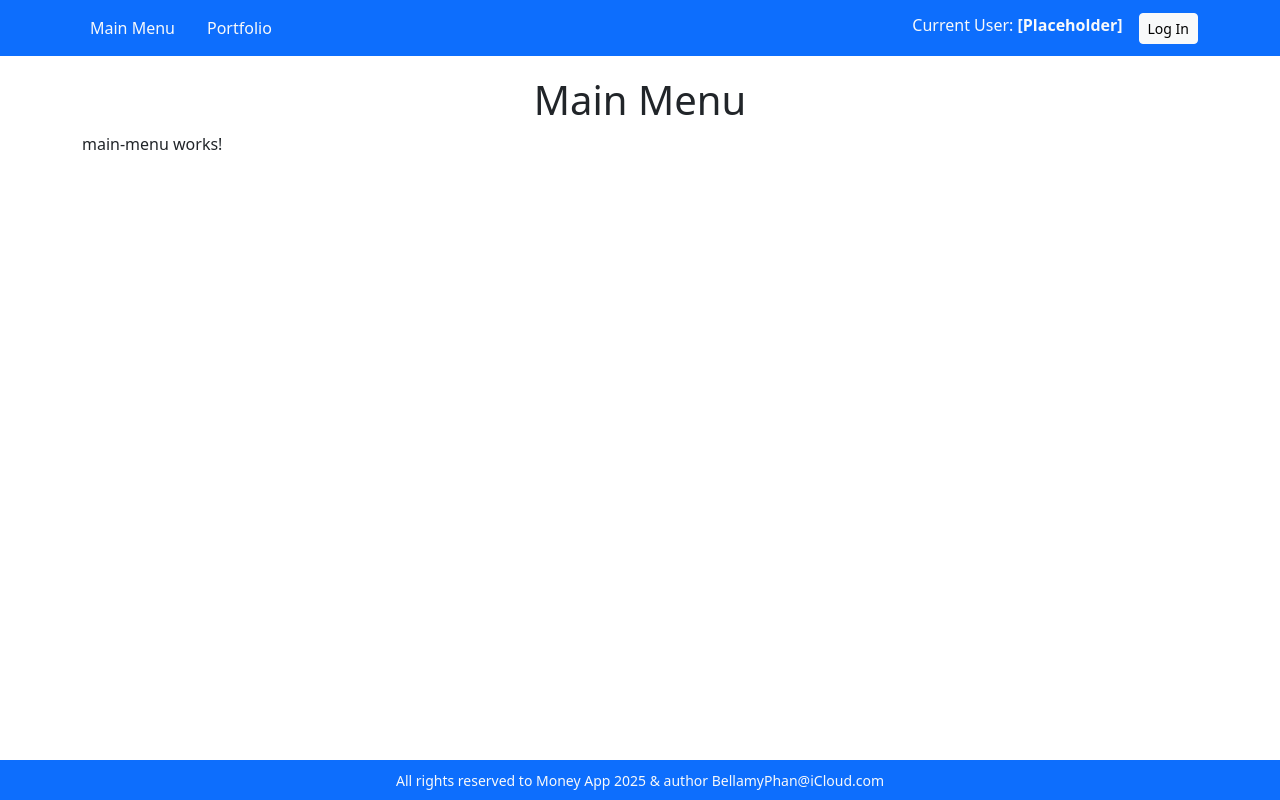
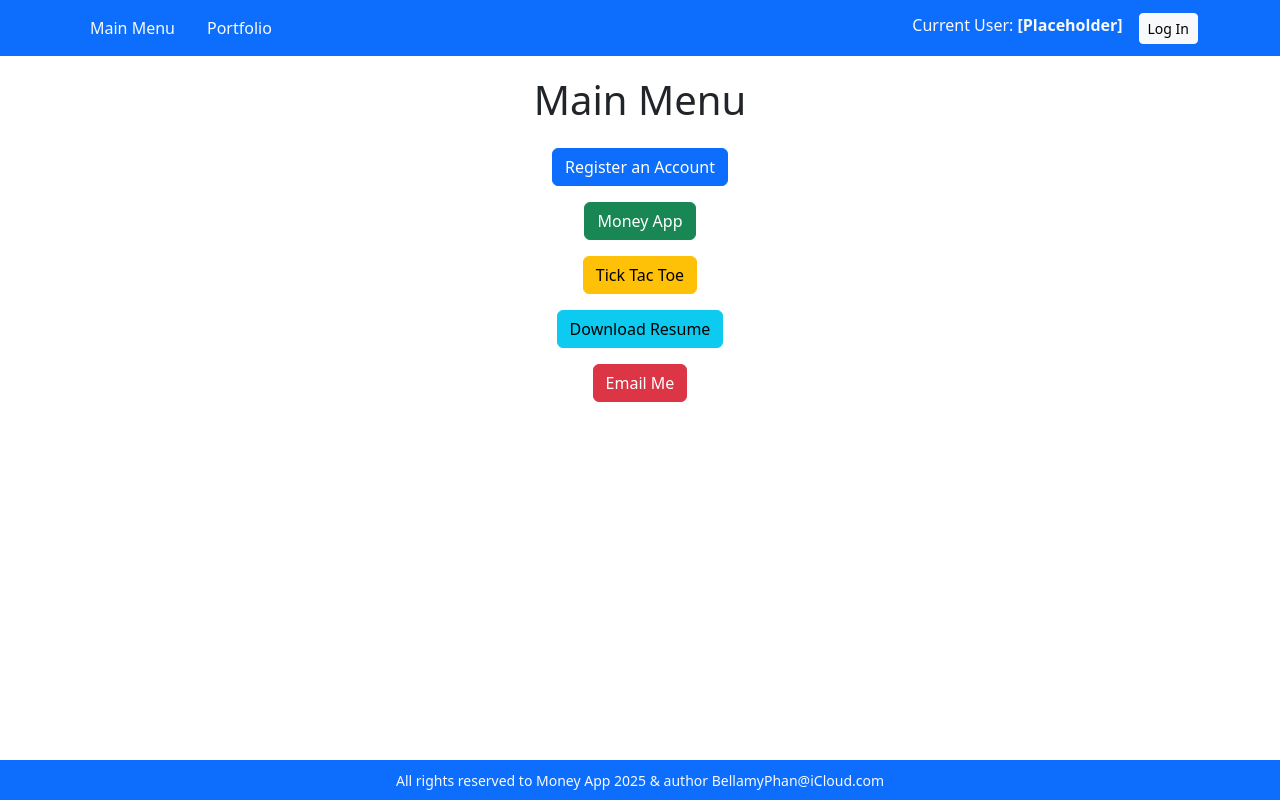
Before and after one commit to bellamyphan/bellamy-web-app, an Angular app in the folder angular-frontend/: page /main-menu in a window 1280 px wide. Built offline with nearby package versions, Linux system fonts and the light colour scheme.

Commit message:
feat: update main menu layout with action buttons for user interaction

```diff
--- a/angular-frontend/src/app/component/main-menu/main-menu.component.html
+++ b/angular-frontend/src/app/component/main-menu/main-menu.component.html
@@ -1,2 +1,9 @@
 <h1 class="text-center mt-4">Main Menu</h1>
-<p>main-menu works!</p>
+
+<div class="d-flex flex-column align-items-center gap-3 mt-4">
+  <button class="btn btn-primary">Register an Account</button>
+  <button class="btn btn-success">Money App</button>
+  <button class="btn btn-warning">Tick Tac Toe</button>
+  <button class="btn btn-info">Download Resume</button>
+  <button class="btn btn-danger">Email Me</button>
+</div>
```
